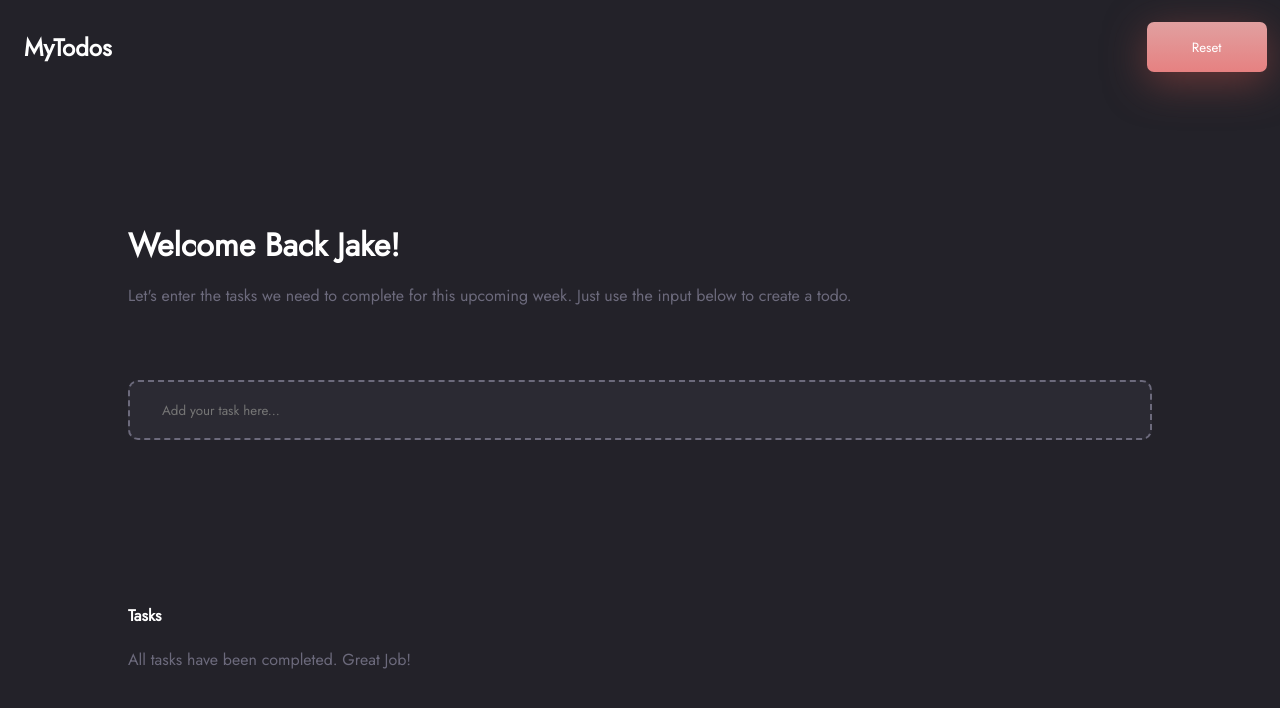
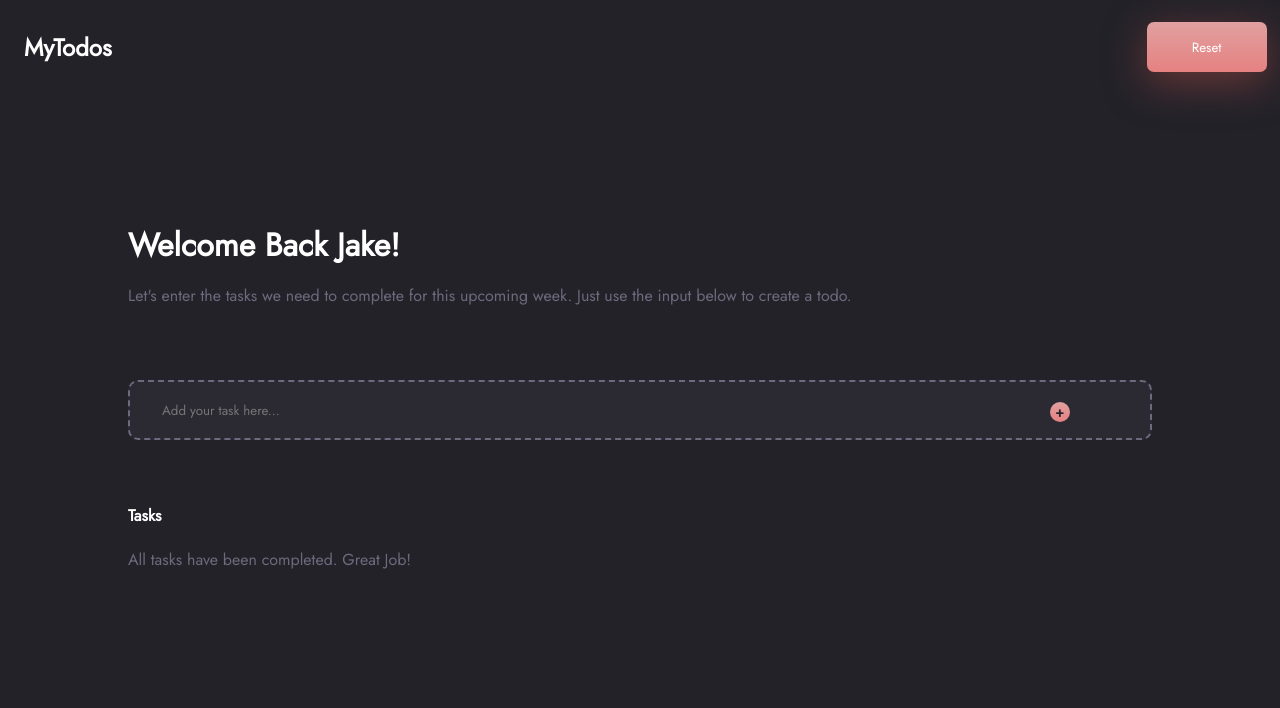
Before and after one commit to khalidhersi/Tech-Test, a website: page index.html in a window 1280 px wide. Drawn offline with Linux system fonts and the light colour scheme.

```diff
--- a/assets/_buttons.scss
+++ b/assets/_buttons.scss
@@ -1,3 +1,5 @@
+@import "./_variations.scss";
+
 .nav__btn {
     width: 120px;
     height: 50px;
@@ -10,3 +12,17 @@
     color: $secondary-color;
     font-size: bold;
 };
+
+.main__submit {
+    background: linear-gradient(180deg, #E1A0A0 0%, #E68181 100%);
+    border-radius: 10em;
+    border-style: none;
+    height: 20px;
+    width: 20px;
+    font-size: 14px;
+    font-weight: bold;
+    color: $primary-color;
+    position: relative;
+    bottom: 40px;
+    left: 90%
+}
--- a/assets/_main.scss
+++ b/assets/_main.scss
@@ -14,5 +14,6 @@
     border: 2px dashed $tertiary-color;
     border-radius: 10px;
     padding: 18px 32px;
+
   }
 }
--- a/assets/_section.scss
+++ b/assets/_section.scss
@@ -2,7 +2,7 @@
 
 .section-task {
   position: relative;
-  top: 450px;
+  top: 350px;
   margin: 0 10%;
 
   .section__p {
--- a/index.html
+++ b/index.html
@@ -23,6 +23,7 @@
     </header>
     <main class="main">
         <input type="text" class="main__input" placeholder="Add your task here...">
+        <button class="main__submit">+</button>
     </main>
     <section class="section-task">
         <h4 class="section__title">Tasks</h4>
--- a/main.js
+++ b/main.js
@@ -0,0 +1,5 @@
+const logo = document.querySelector(".nav__logo");
+const reset = document.querySelector(".nav__btn");
+const submitBtn = document.querySelector(".section__submit");
+const taskInput = document.querySelector(".main__input");
+const tast = document.querySelector(".section__p");
```
Also changed, not shown: styles.css.
